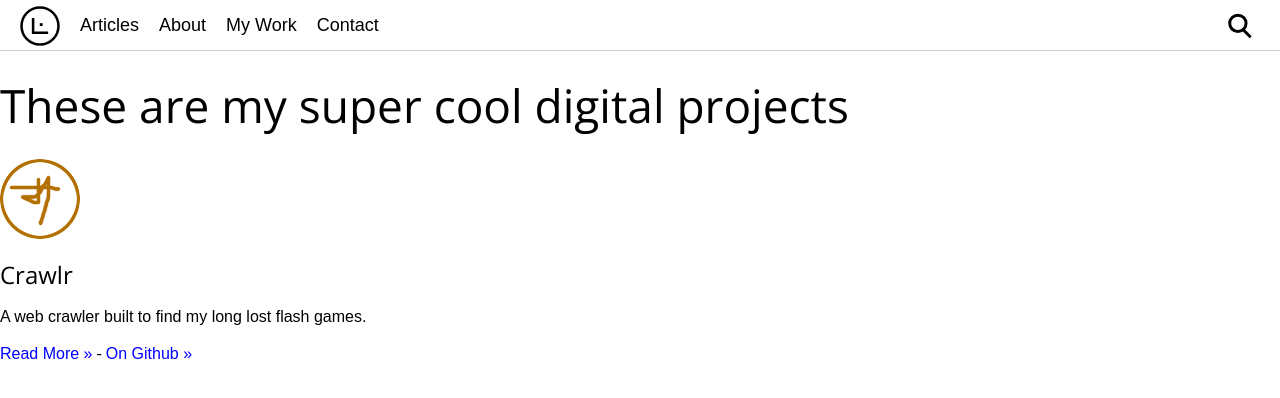
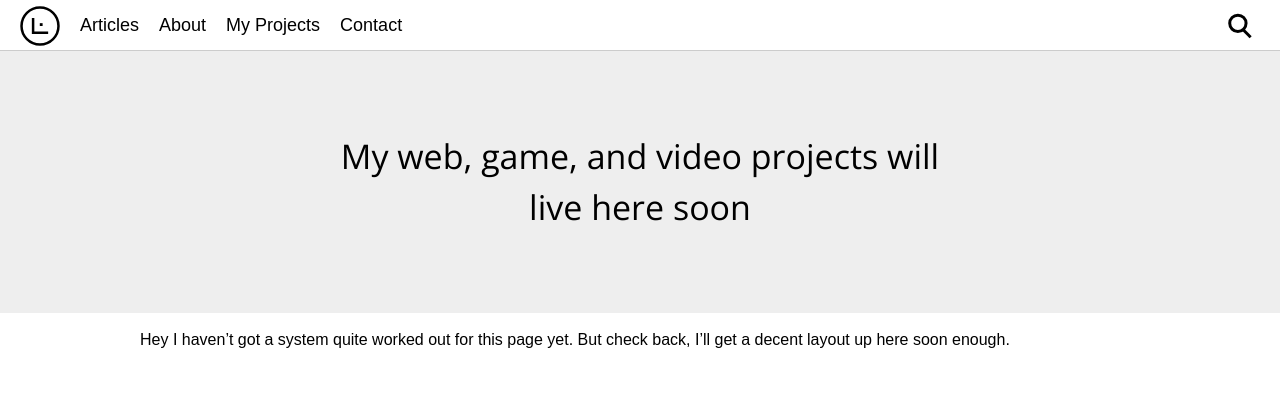
Before and after one commit to saricden/saricden.com, a Jekyll site: the page built from projects.md, in a window 1280 px wide. Shown: the top 398 px of the page. Built offline with Jekyll 4.4.1, drawn with Linux system fonts in a browser that asks for light colours.

Commit message:
Rewrites single page layout.

```diff
--- a/_layouts/single.html
+++ b/_layouts/single.html
@@ -1,26 +1,12 @@
 ---
 layout: wrap
 ---
-<h1>{% if page.heading %} {{ page.heading }} {% else %} {{ page.title }} {% endif %}</h1>
+<header class="li-title">
+  <h1>{% if page.heading %} {{ page.heading }} {% else %} {{ page.title }} {% endif %}</h1>
+</header>
 
-<main class="single">
+<main class="centerblock">
   <article>
-    {% if page.icon %}<img class="project-icon" src="/src/img/project-icons/{{ page.icon }}" alt>{% endif %}
     {{ content }}
-    {% if page.categories %}
-      <div id="disqus_thread"></div>
-      <script type="text/javascript">
-          /* * * CONFIGURATION VARIABLES * * */
-          var disqus_shortname = 'saricden';
-
-          /* * * DON'T EDIT BELOW THIS LINE * * */
-          (function() {
-              var dsq = document.createElement('script'); dsq.type = 'text/javascript'; dsq.async = true;
-              dsq.src = '//' + disqus_shortname + '.disqus.com/embed.js';
-              (document.getElementsByTagName('head')[0] || document.getElementsByTagName('body')[0]).appendChild(dsq);
-          })();
-      </script>
-      <noscript>Please enable JavaScript to view the <a href="https://disqus.com/?ref_noscript" rel="nofollow">comments powered by Disqus.</a></noscript>
-    {% endif %}
   </article>
 </main>
--- a/projects.md
+++ b/projects.md
@@ -1,8 +1,9 @@
 ---
-layout: projects
+layout: single
 navOrder: 3
-title: My Work
+title: My Projects
 permalink: /projects/
 
-heading: These are my super cool digital projects
+heading: My web, game, and video projects will live here soon
 ---
+Hey I haven't got a system quite worked out for this page yet. But check back, I'll get a decent layout up here soon enough.
--- a/src/js/main.js
+++ b/src/js/main.js
@@ -1,4 +1,8 @@
 // Needs cleaning
+
+var e = function(id) {
+  return document.getElementById(id);
+};
 
 document.querySelector(".mobile-nav").addEventListener("click", function(e) {
   e.preventDefault();
@@ -79,3 +83,20 @@ document.querySelector(".search-panel input").addEventListener("keyup", function
     }
   }
 });
+
+// Contact un-hiding
+if (e('sosneaky')) {
+  var falnfsa = new Array(0x6B, 'i', 0x72, 'k', 0x40, 'sar', 0x69, 'cde', 0x6E, 0x2E, 'c', 'o', 0x6D);
+  var jjnlngf = '';
+  for (var i in falnfsa) {
+    var c = falnfsa[i];
+    if (typeof c == 'string') {
+      jjnlngf += c;
+    }
+    else {
+      jjnlngf += String.fromCharCode(c);
+    }
+  }
+  e('sosneaky').href = "mailto:"+jjnlngf;
+  e('sosneaky').innerHTML = jjnlngf;
+}
```
